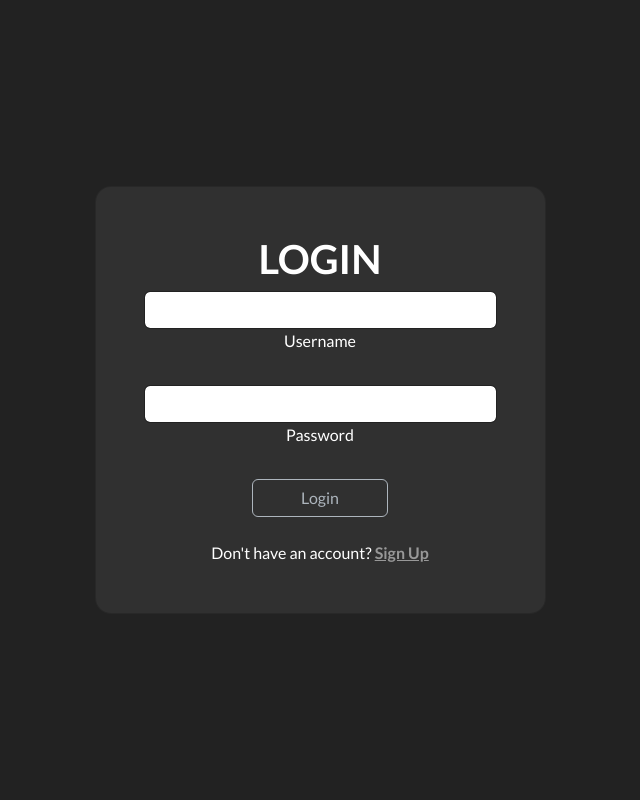
After one commit to gonzalo-fuente/The_CRM_Experience, a Django app: page /login/ in a window 1280 px wide. The commit adds this page. Shown: the whole page, without its empty margins (320-960 px from the left). Run offline with Django 3.2, Linux system fonts and the light colour scheme.

Commit message:
Add user login and registration

```diff
--- /dev/null
+++ b/cmp/accounts/templates/accounts/login.html
@@ -0,0 +1,82 @@
+<!DOCTYPE html>
+<html lang="en">
+  <head>
+    <meta charset="UTF-8" />
+    <meta http-equiv="X-UA-Compatible" content="IE=edge" />
+    <meta name="viewport" content="width=device-width, initial-scale=1.0" />
+    <link
+      rel="stylesheet"
+      href="https://bootswatch.com/5/darkly/bootstrap.min.css"
+    />
+    <title>Dashboard Platform</title>
+  </head>
+  <body>
+    <section class="vh-100 gradient-custom">
+      <div class="container py-5 h-100">
+        <div class="row d-flex justify-content-center align-items-center h-100">
+          <div class="col-12 col-md-8 col-lg-6 col-xl-5">
+            <div class="card bg-dark text-white" style="border-radius: 1rem">
+              <div class="card-body p-5 text-center">
+                <div class="mb-md-2">
+                  <h2 class="fw-bold mb-2 text-uppercase">Login</h2>
+
+                  <form method="POST" action="">
+                    {% csrf_token %}
+
+                    <div class="form-outline form-white mb-4">
+                      <input
+                        type="text"
+                        name="username"
+                        id="typeEmailX"
+                        class="form-control form-control-md"
+                      />
+                      <label class="form-label" for="typeEmailX"
+                        >Username</label
+                      >
+                    </div>
+
+                    <div class="form-outline form-white mb-4">
+                      <input
+                        type="password"
+                        name="password"
+                        id="typePasswordX"
+                        class="form-control form-control-md"
+                      />
+                      <label class="form-label" for="typePasswordX"
+                        >Password</label
+                      >
+                    </div>
+
+                    <input
+                      class="btn btn-outline-light btn-md px-5"
+                      type="submit"
+                      value="Login"
+                    />
+                  </form>
+                </div>
+
+                {% for message in messages %}
+                <p class="text-info">{{message}}</p>
+                {% endfor %}
+
+                <div class="mt-4">
+                  <p class="mb-0">
+                    Don't have an account?
+                    <a href="{% url 'register' %}" class="text-white-50 fw-bold"
+                      >Sign Up</a
+                    >
+                  </p>
+                </div>
+              </div>
+            </div>
+          </div>
+        </div>
+      </div>
+    </section>
+  </body>
+  <script
+    src="https://cdn.jsdelivr.net/npm/bootstrap@5.3.0-alpha1/dist/js/bootstrap.bundle.min.js"
+    integrity="sha384-w76AqPfDkMBDXo30jS1Sgez6pr3x5MlQ1ZAGC+nuZB+EYdgRZgiwxhTBTkF7CXvN"
+    crossorigin="anonymous"
+  ></script>
+</html>
--- a/cmp/accounts/urls.py
+++ b/cmp/accounts/urls.py
@@ -2,6 +2,10 @@ from django.urls import path
 from . import views
 
 urlpatterns = [
+	path('register/', views.registerPage, name="register"),
+	path('login/', views.loginPage, name="login"),
+	path('logout/', views.logoutUser, name="logout"),
+
     path('', views.home, name="home"),
     path('products/', views.products, name='products'),
     path('customer/<str:primary_key>/', views.customer, name="customer"),
--- a/cmp/accounts/views.py
+++ b/cmp/accounts/views.py
@@ -1,13 +1,55 @@
 from django.shortcuts import render, redirect
-from django.http import HttpResponse
 from django.forms import inlineformset_factory
+from django.contrib.auth.forms import UserCreationForm
+from django.contrib.auth import authenticate, login, logout
+from django.contrib import messages
+from django.contrib.auth.decorators import login_required
 
 # Create your views here.
 from .models import *
-from .forms import OrderForm
+from .forms import OrderForm, CreateUserForm
 from .filters import OrderFilter
 
+def registerPage(request):
+	if request.user.is_authenticated:
+		return redirect('home')
+	else:
+		form = CreateUserForm()
+		if request.method == 'POST':
+			form = CreateUserForm(request.POST)
+			if form.is_valid():
+				form.save()
+				user = form.cleaned_data.get('username')
+				messages.success(request, 'Account was created for ' + user)
+				return redirect('login')
 
+		context = {'form':form}
+		return render(request, 'accounts/register.html', context)
+
+def loginPage(request):
+	if request.user.is_authenticated:
+		return redirect('home')
+	else:
+		if request.method == 'POST':
+			username = request.POST.get('username')
+			password =request.POST.get('password')
+
+			user = authenticate(request, username=username, password=password)
+
+			if user is not None:
+				login(request, user)
+				return redirect('home')
+			else:
+				messages.info(request, 'Username or Password is incorrect')
+
+		context = {}
+		return render(request, 'accounts/login.html', context)
+
+def logoutUser(request):
+	logout(request)
+	return redirect('login')
+
+@login_required(login_url='login')
 def home(request):
 	orders = Order.objects.all()
 	customers = Customer.objects.all()
@@ -24,11 +66,13 @@ def home(request):
 
 	return render(request, 'accounts/dashboard.html', context)
 
+@login_required(login_url='login')
 def products(request):
 	products = Product.objects.all()
 
 	return render(request, 'accounts/products.html', {'products':products})
 
+@login_required(login_url='login')
 def customer(request, primary_key):
 	customer = Customer.objects.get(id=primary_key)
 
@@ -42,6 +86,7 @@ def customer(request, primary_key):
 	'myFilter':myFilter}
 	return render(request, 'accounts/customer.html',context)
 
+@login_required(login_url='login')
 def createOrder(request, pk):
 	OrderFormSet = inlineformset_factory(Customer, Order, fields=('product', 'status'), extra=10 )
 	customer = Customer.objects.get(id=pk)
@@ -58,6 +103,7 @@ def createOrder(request, pk):
 	context = {'form':formset}
 	return render(request, 'accounts/order_form.html', context)
 
+@login_required(login_url='login')
 def updateOrder(request, pk):
 
 	order = Order.objects.get(id=pk)
@@ -72,6 +118,7 @@ def updateOrder(request, pk):
 	context = {'form':form}
 	return render(request, 'accounts/order_form.html', context)
 
+@login_required(login_url='login')
 def deleteOrder(request, pk):
 	order = Order.objects.get(id=pk)
 	if request.method == "POST":
```
Also changed, not shown: cmp/accounts/forms.py (+23 -2 lines), cmp/accounts/templates/accounts/navbar.html (+13 -7 lines), cmp/accounts/templates/accounts/register.html (added, +236 -0 lines), cmp/db.sqlite3.
